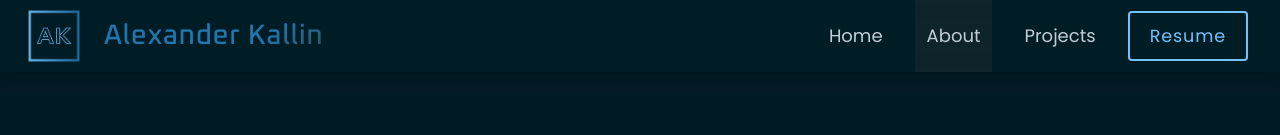
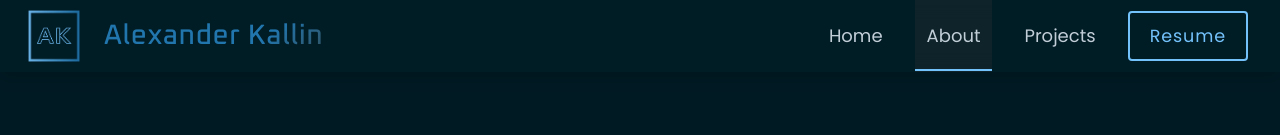
Before and after one commit to ghidra-codes/ak-portfolio, a React (Vite) app: page / in a window 1280 px wide. Shown: the top 135 px of the page. Built offline with nearby package versions, Linux system fonts and the light colour scheme.

Commit message:
worked on staggered animation for navbar links and button

```diff
--- a/src/assets/scss/abstracts/_mixins.scss
+++ b/src/assets/scss/abstracts/_mixins.scss
@@ -18,6 +18,20 @@
 		font-size: clamp(map.get($size-map, min), map.get($size-map, fluid), map.get($size-map, max));
 	} @else {
 		@warn "No font-size defined for #{$element}";
+	}
+}
+
+@mixin hover-or-active {
+	@media (hover: hover) and (pointer: fine) {
+		&:hover {
+			@content;
+		}
+	}
+
+	@media (hover: none) and (pointer: coarse) {
+		&:active {
+			@content;
+		}
 	}
 }
 
--- a/src/assets/scss/layout/nav-bar/_navbarLinks.scss
+++ b/src/assets/scss/layout/nav-bar/_navbarLinks.scss
@@ -32,12 +32,13 @@
 			transition: color 0.2s ease;
 			cursor: pointer;
 
-			&:hover {
+			@include hover-or-active {
 				color: $blue-gray;
 			}
 		}
+	}
 
-		&.active {
+	.navbar-link-list-item.active {
 		background-color: #39393a40;
 
 		&::after {
@@ -48,9 +49,11 @@
 			width: 0%;
 			height: 2px;
 			background-color: $maya-blue;
-				animation: drawUnderline 0.4s ease forwards;
 		}
 	}
+
+	.navbar-link-list-item.active.underline::after {
+		animation: drawUnderline 0.4s ease forwards;
 	}
 }
 
--- a/src/assets/scss/ui/_slideFillButton.scss
+++ b/src/assets/scss/ui/_slideFillButton.scss
@@ -5,6 +5,7 @@ $fill-width-horizontal: calc(50% + 2px);
 $fill-width-vertical: calc(100% + 2px);
 
 .slide-fill-button {
+	touch-action: manipulation;
 	position: relative;
 	padding: 0.65rem 1.25rem;
 	border: 2px solid $maya-blue;
@@ -79,7 +80,7 @@ $fill-width-vertical: calc(100% + 2px);
 		transform-origin: bottom;
 	}
 
-	&:hover {
+	@include hover-or-active {
 		color: $rich-black-darker;
 
 		&::before,
--- a/src/components/layout/nav-bar/NavBar.tsx
+++ b/src/components/layout/nav-bar/NavBar.tsx
@@ -1,23 +1,35 @@
-import { useState } from "react";
+import { useEffect, useState } from "react";
 import HamburgerBtn from "./hamburger-btn/HamburgerBtn";
 import NavBarLinks from "./NavBarLinks";
 import { motion, useScroll, useMotionValueEvent } from "motion/react";
 import { useMediaQuery } from "react-responsive";
 import { Section } from "@/types/sections.types";
 import SlideFillButton from "@/components/ui/SlideFillButton";
+import { SECTIONS } from "@/constants/sections";
+import { fadeInSlideBtn } from "@/utils/animations/navBarLinks/fadeInSlideBtn";
+
+const containerVariants = {
+	visible: {
+		transition: {
+			staggerChildren: 0.1,
+		},
+	},
+	hidden: {},
+};
 
 export default function NavBar() {
 	const { scrollY } = useScroll();
-	const isDesktopSize = useMediaQuery({ maxWidth: 768 });
+	const isSmallScreen = useMediaQuery({ maxWidth: 768 });
 
 	const [activeSection, setActiveSection] = useState<Section>("home");
+	const [isReady, setIsReady] = useState(false);
 
 	const [isMenuOpen, setIsMenuOpen] = useState(false);
 	const [hidden, setHidden] = useState(false);
 	const [menuKey, setMenuKey] = useState(0);
 
 	useMotionValueEvent(scrollY, "change", (latest) => {
-		if (!isDesktopSize) {
+		if (!isSmallScreen) {
 			setHidden(false);
 			return;
 		}
@@ -41,6 +53,21 @@ export default function NavBar() {
 		});
 	};
 
+	useEffect(() => {
+		if (isSmallScreen) {
+			setIsReady(true);
+			return;
+		}
+
+		const delayUntilReady = (SECTIONS.length - 1) * 0.2 + 0.3;
+
+		const timeout = setTimeout(() => {
+			setIsReady(true);
+		}, delayUntilReady * 1000);
+
+		return () => clearTimeout(timeout);
+	}, [isSmallScreen]);
+
 	return (
 		<>
 			<motion.nav
@@ -51,21 +78,29 @@ export default function NavBar() {
 			>
 				<div className="brand">
 					<div className="logo-wrapper"></div>
-					{!isDesktopSize && <h1 className="navbar-heading">Alexander Kallin</h1>}
+					{!isSmallScreen && <h1 className="navbar-heading">Alexander Kallin</h1>}
 				</div>
-				<div className="navbar-links-wrapper">
-					{isDesktopSize && <HamburgerBtn onToggle={onToggle} active={isMenuOpen} />}
-					{!isDesktopSize && (
+				<motion.div
+					className="navbar-links-wrapper"
+					variants={containerVariants}
+					initial="hidden"
+					animate="visible"
+				>
+					{isSmallScreen && <HamburgerBtn onToggle={onToggle} active={isMenuOpen} />}
+					{!isSmallScreen && (
 						<NavBarLinks
 							variant="regular"
 							activeSection={activeSection}
 							onSetActive={setActiveSection}
+							isReady={isReady}
 						/>
 					)}
-					<SlideFillButton title="Resume" />
-				</div>
+					<motion.div variants={fadeInSlideBtn} initial="hidden" animate={isReady ? "show" : ""}>
+						<SlideFillButton title="Resume" />
+					</motion.div>
+				</motion.div>
 			</motion.nav>
-			{isDesktopSize && (
+			{isSmallScreen && (
 				<motion.div
 					key={menuKey}
 					className="menu-wrapper"
--- a/src/components/layout/nav-bar/NavBarLinks.tsx
+++ b/src/components/layout/nav-bar/NavBarLinks.tsx
@@ -4,27 +4,40 @@ import { useMediaQuery } from "react-responsive";
 import { Link } from "react-scroll";
 import { SECTIONS } from "@/constants/sections";
 import { Section } from "@/types/sections.types";
-import { fadeInSlideGroup } from "@/utils/animations/navBarLinks/fadeInSlideGroup";
+import { fadeInSlideLeftGroup } from "@/utils/animations/navBarLinks/fadeInSlideLeftGroup";
+import { fadeInSlideDownwardGroup } from "@/utils/animations/navBarLinks/fadeInSlideDownwardGroup";
+import classNames from "classnames";
 interface NavBarLinksProps {
 	variant: "regular" | "hamburger";
 	onLinkClick?: () => void;
 	onContactClick?: () => void;
-	activeSection: Section;
+	activeSection: Section | null;
 	onSetActive: (section: Section) => void;
+	isReady?: boolean;
 }
 
-const NavBarLinks: React.FC<NavBarLinksProps> = ({ variant, onLinkClick, activeSection, onSetActive }) => {
+const NavBarLinks: React.FC<NavBarLinksProps> = ({
+	variant,
+	onLinkClick,
+	activeSection,
+	onSetActive,
+	isReady = true,
+}) => {
 	const isHamburger = variant === "hamburger";
 	const isSmallScreen = useMediaQuery({ maxWidth: 768 });
 
 	const motionProps = isHamburger
 		? {
-				variants: fadeInSlideGroup.container,
+				variants: fadeInSlideLeftGroup.container,
 				initial: "hidden",
 				animate: "show",
 				exit: "hidden",
 		  }
-		: {};
+		: {
+				variants: fadeInSlideDownwardGroup.container,
+				initial: "hidden",
+				animate: "show",
+		  };
 
 	return (
 		<motion.ul
@@ -37,8 +50,11 @@ const NavBarLinks: React.FC<NavBarLinksProps> = ({ variant, onLinkClick, activeS
 				return (
 					<motion.li
 						key={section}
-						variants={isHamburger ? fadeInSlideGroup.item : undefined}
-						className={`navbar-link-list-item ${isActive ? "active" : ""}`}
+						variants={isHamburger ? fadeInSlideLeftGroup.item : fadeInSlideDownwardGroup.item}
+						className={classNames("navbar-link-list-item", {
+							active: isActive,
+							underline: isReady && isActive,
+						})}
 					>
 						<Link
 							to={section}
@@ -48,7 +64,6 @@ const NavBarLinks: React.FC<NavBarLinksProps> = ({ variant, onLinkClick, activeS
 							offset={-30}
 							onClick={onLinkClick}
 							onSetActive={() => onSetActive(section)}
-							className={isActive ? "underline" : ""}
 						>
 							{section}
 						</Link>
--- a/src/components/ui/SlideFillButton.tsx
+++ b/src/components/ui/SlideFillButton.tsx
@@ -18,8 +18,6 @@ const SlideFillButton: React.FC<SlideFillButtonProps> = ({ title, largerSize })
 				{ "size-lg": largerSize },
 				{ "desktop-size": isSmallScreen }
 			)}
-			whileHover="hover"
-			initial="initial"
 		>
 			<span className="slide-fill-button-text">{title}</span>
 			<span className="fill-top" />
--- /dev/null
+++ b/src/utils/animations/navBarLinks/fadeInSlideBtn.ts
@@ -0,0 +1,14 @@
+import { EASE_OUT_SLOW } from "@/constants/animations";
+import { Variants } from "motion/react";
+
+export const fadeInSlideBtn: Variants = {
+	hidden: { opacity: 0, y: -70 },
+	show: {
+		opacity: 1,
+		y: 0,
+		transition: {
+			duration: 0.3,
+			ease: EASE_OUT_SLOW,
+		},
+	},
+};
--- /dev/null
+++ b/src/utils/animations/navBarLinks/fadeInSlideDownwardGroup.ts
@@ -0,0 +1,24 @@
+import { EASE_OUT_SLOW } from "@/constants/animations";
+import { Variants } from "motion/react";
+
+export const fadeInSlideDownwardGroup: { container: Variants; item: Variants } = {
+	container: {
+		show: {
+			transition: {
+				staggerChildren: 0.2,
+			},
+		},
+		hidden: {},
+	},
+	item: {
+		hidden: { opacity: 0, y: -70 },
+		show: {
+			opacity: 1,
+			y: 0,
+			transition: {
+				duration: 0.3,
+				ease: EASE_OUT_SLOW,
+			},
+		},
+	},
+};
--- a/src/utils/animations/navBarLinks/fadeInSlideGroup.ts
+++ b/src/utils/animations/navBarLinks/fadeInSlideLeftGroup.ts
@@ -1,4 +1,6 @@
-export const fadeInSlideGroup = {
+import { Variants } from "motion/react";
+
+export const fadeInSlideLeftGroup: { container: Variants; item: Variants } = {
 	container: {
 		hidden: { opacity: 0 },
 		show: {
--- a/vite.config.ts
+++ b/vite.config.ts
@@ -5,14 +5,6 @@ import path from "path";
 
 export default defineConfig({
 	plugins: [react(), tsconfigPaths()],
-	css: {
-		preprocessorOptions: {
-			api: "legacy",
-			scss: {
-				includePaths: [path.resolve(__dirname, "src/assets/scss")],
-			},
-		},
-	},
 	resolve: {
 		alias: {
 			"@": path.resolve(__dirname, "src"),
```
Also changed, not shown: 1 other file (tests, documents, lock files or other folders). Lines whose indentation alone changed are shown as unchanged.
